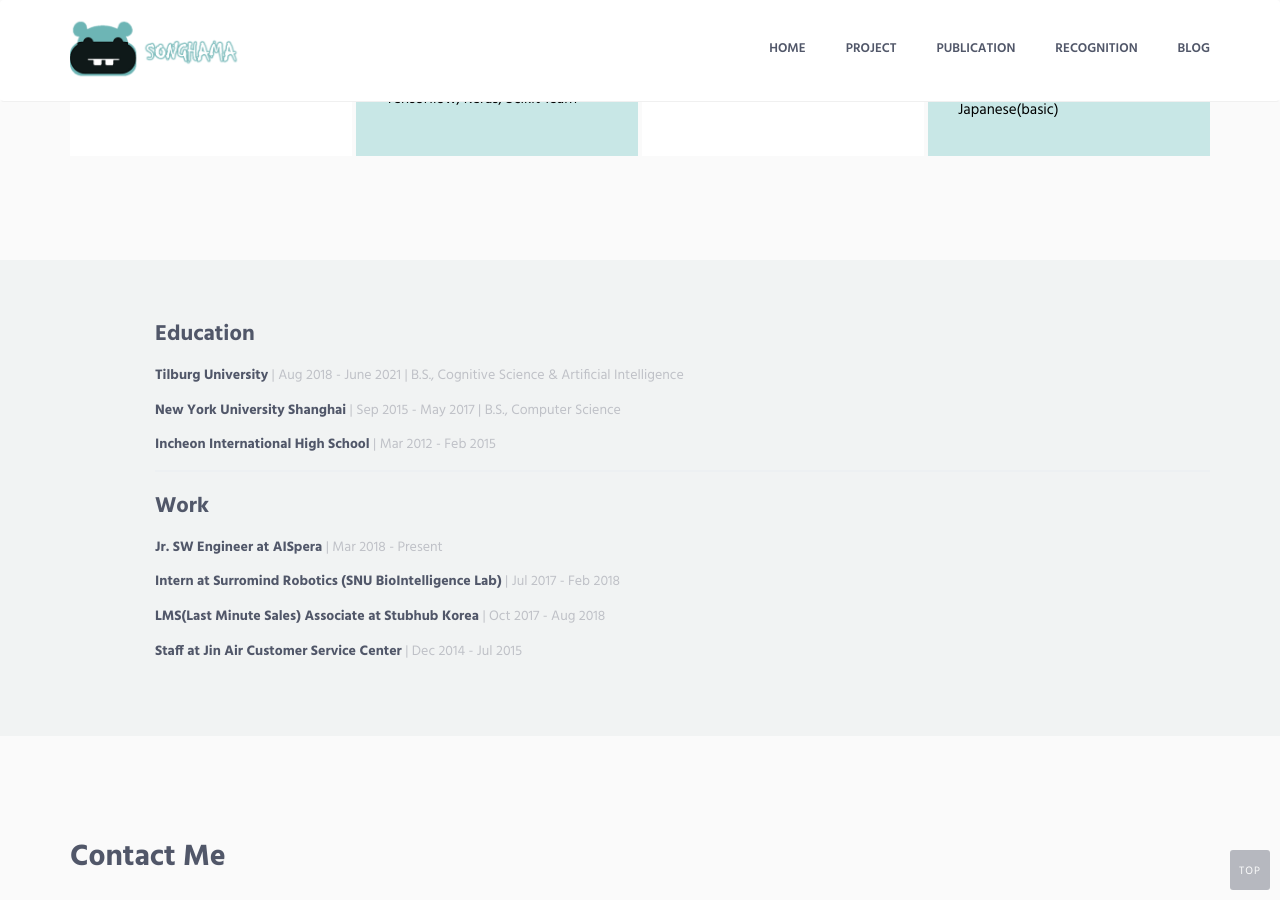
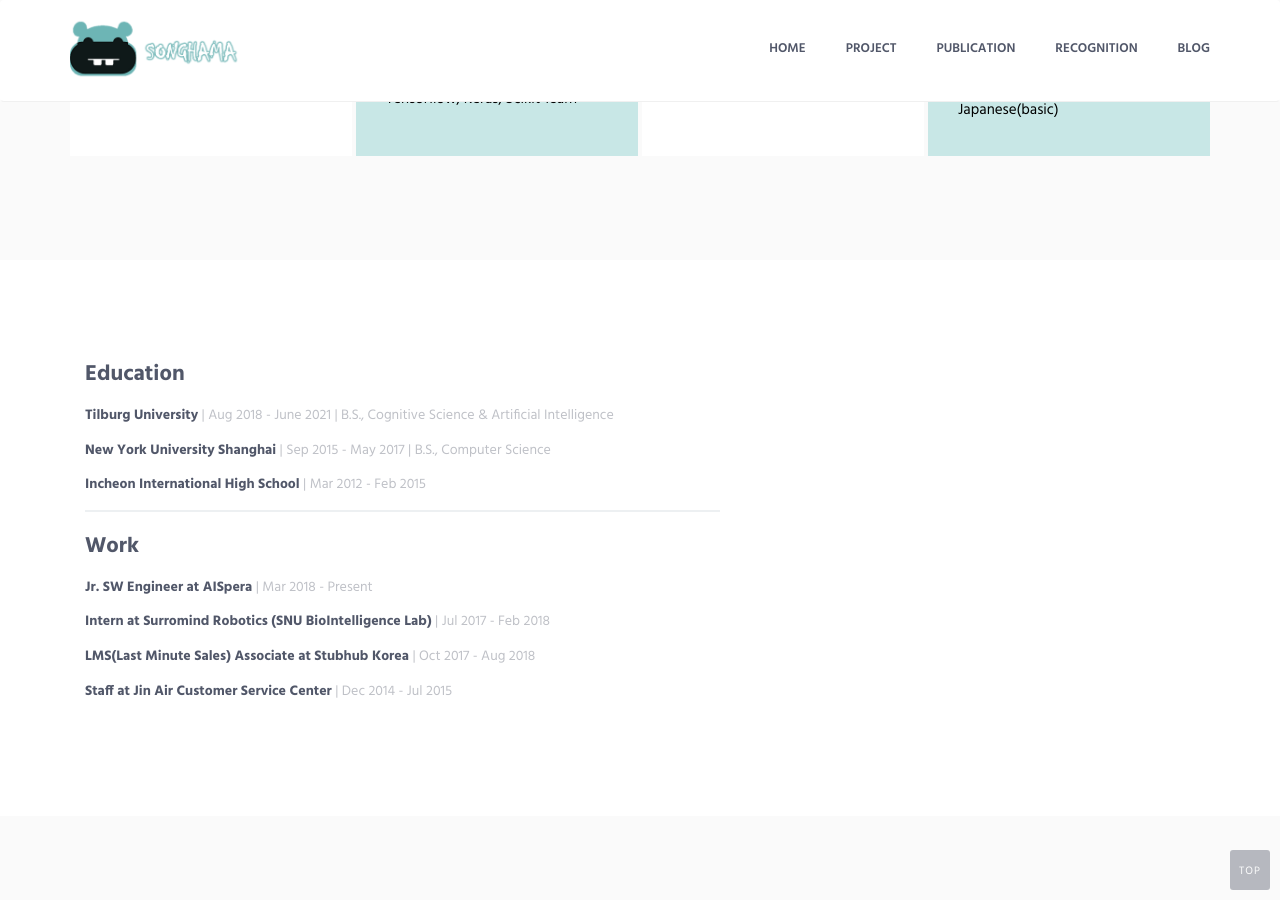
Before and after one commit to SonghaBan/songhaban.github.io, a Jekyll site: the page index.html, which Jekyll copies as it is, in a window 1280 px wide and 900 px high, scrolled down 1574 px. Built offline with Jekyll 4.4.1, drawn with Linux system fonts in a browser that asks for light colours.

Commit message:
home page padding bug

```diff
--- a/index.html
+++ b/index.html
@@ -209,21 +209,39 @@
         </div>
         <!-- End Experience -->
 
-        <div id="edu">
-            <div class="bg-color-sky-edu" data-auto-height="true">
-                <div class="container content-sm">
-                    <div class="education">
+        <!-- <div id="work">
+            <div class="container content-lg">
+                <div class="row margin-b-40">
+                    <div class="margin-t-20">
+                        <h2>PUBLICATION</h2>
+                    </div>
+                </div>
+
+                <div class="row section-seperator">
+                    <div class="col-sm-4 sm-margin-b-50">
+                        <div class="margin-b-20">
+                            <div class="wow zoomIn" data-wow-duration=".3" data-wow-delay=".1s">
+                                <img class="img-responsive" src="img/970x647/cyclegan.png" alt="Latest Products Image">
+                            </div>
+                        </div>
+                    </div>
+                    <div class="col-sm-7 sm-margin-b-50">-->
+
+        <div id="about">
+            <div>
+                <div class="container content-lg">
+                    <div class="col-sm-7">
                         <div class="section-seperator margin-b-20">
                             <h4>Education</h4>
-                            <h5><a href="https://www.tilburguniversity.edu/">Tilburg University</a><span style="white-space: nowrap"> | Aug 2018 - June 2021 | B.S., Cognitive Science & Artificial Intelligence</span></h5>
-                            <h5><a href="http://shanghai.nyu.edu">New York University Shanghai</a><span style="white-space: nowrap"> | Sep 2015 - May 2017 | B.S., Computer Science</span></h5>
-                            <h5><a href="http://ii.icehs.kr">Incheon International High School</a><span style="white-space: nowrap"> | Mar 2012 - Feb 2015</span></h5>
+                            <h5><a href="https://www.tilburguniversity.edu/">Tilburg University</a><span> | Aug 2018 - June 2021 | B.S., Cognitive Science & Artificial Intelligence</span></h5>
+                            <h5><a href="http://shanghai.nyu.edu">New York University Shanghai</a><span> | Sep 2015 - May 2017 | B.S., Computer Science</span></h5>
+                            <h5><a href="http://ii.icehs.kr">Incheon International High School</a><span> | Mar 2012 - Feb 2015</span></h5>
                         </div>
                         <h4>Work</h4>
-                        <h5>Jr. SW Engineer at <a href="https://aispera.com/">AISpera</a><span style="white-space: nowrap"> | Mar 2018 - Present</span></h5>
-                        <h5>Intern at <a href="http://surromind.ai">Surromind Robotics</a> <a href="http://bi.snu.ac.kr">(SNU BioIntelligence Lab)</a><span style="white-space: nowrap"> | Jul 2017 - Feb 2018</span></h5>
+                        <h5>Jr. SW Engineer at <a href="https://aispera.com/">AISpera</a><span> | Mar 2018 - Present</span></h5>
+                        <h5>Intern at <a href="http://surromind.ai">Surromind Robotics</a> <a href="http://bi.snu.ac.kr">(SNU BioIntelligence Lab)</a><span> | Jul 2017 - Feb 2018</span></h5>
                         <h5>LMS(Last Minute Sales) Associate at <a href="http://stubhub.co.kr">Stubhub Korea</a><span style="white-space: nowrap"> | Oct 2017 - Aug 2018</span></h5>
-                        <h5>Staff at <a href="http://jinair.com">Jin Air Customer Service Center</a><span style="white-space: nowrap"> | Dec 2014 - Jul 2015</span></h5>
+                        <h5>Staff at <a href="http://jinair.com">Jin Air Customer Service Center</a><span> | Dec 2014 - Jul 2015</span></h5>
                     </div>
                     <!-- End Education -->
                     <!--// end row -->
```
Also changed, not shown: 2 other files.
